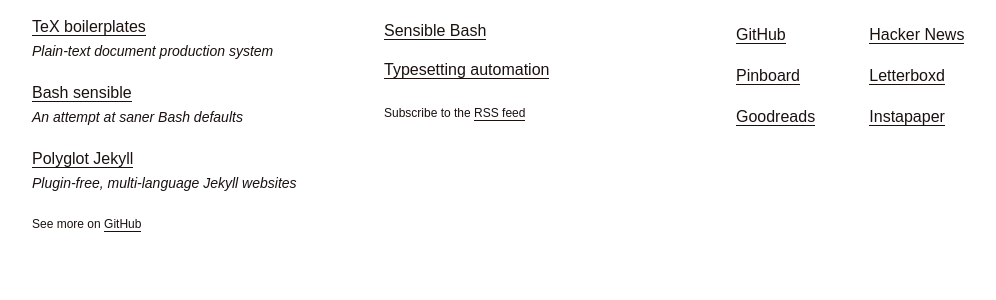
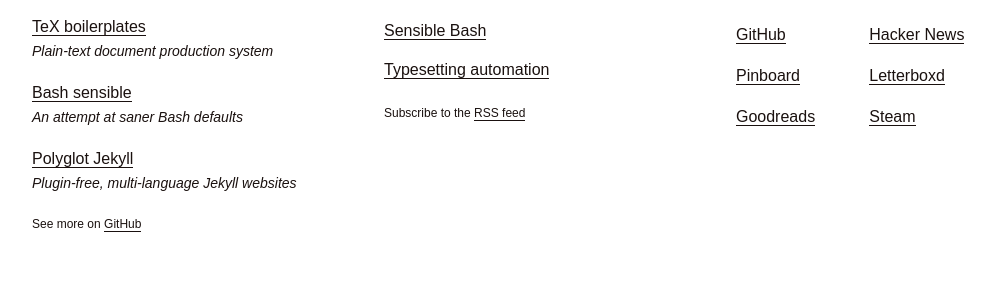
Before and after one commit to mrzool/mrzool.github.io, a Jekyll site: the page built from index.md, in a window 1280 px wide. Shown: the part 323-623 px from the top of the page, without its empty margins (0-996 px from the left). Built offline with Jekyll 4.4.1, drawn with Linux system fonts in a browser that asks for light colours.

Commit message:
add steam profile

```diff
--- a/index.md
+++ b/index.md
@@ -31,6 +31,8 @@
   url: "https://letterboxd.com/mrzool/"
 - name: "Goodreads"
   url: "http://www.goodreads.com/mrzool"
-- name: "Instapaper"
-  url: "https://www.instapaper.com/p/mrzool"
+# - name: "Instapaper"
+#   url: "https://www.instapaper.com/p/mrzool"
+- name: "Steam"
+  url: "https://steamcommunity.com/id/mrzool_/"
 ---
```
